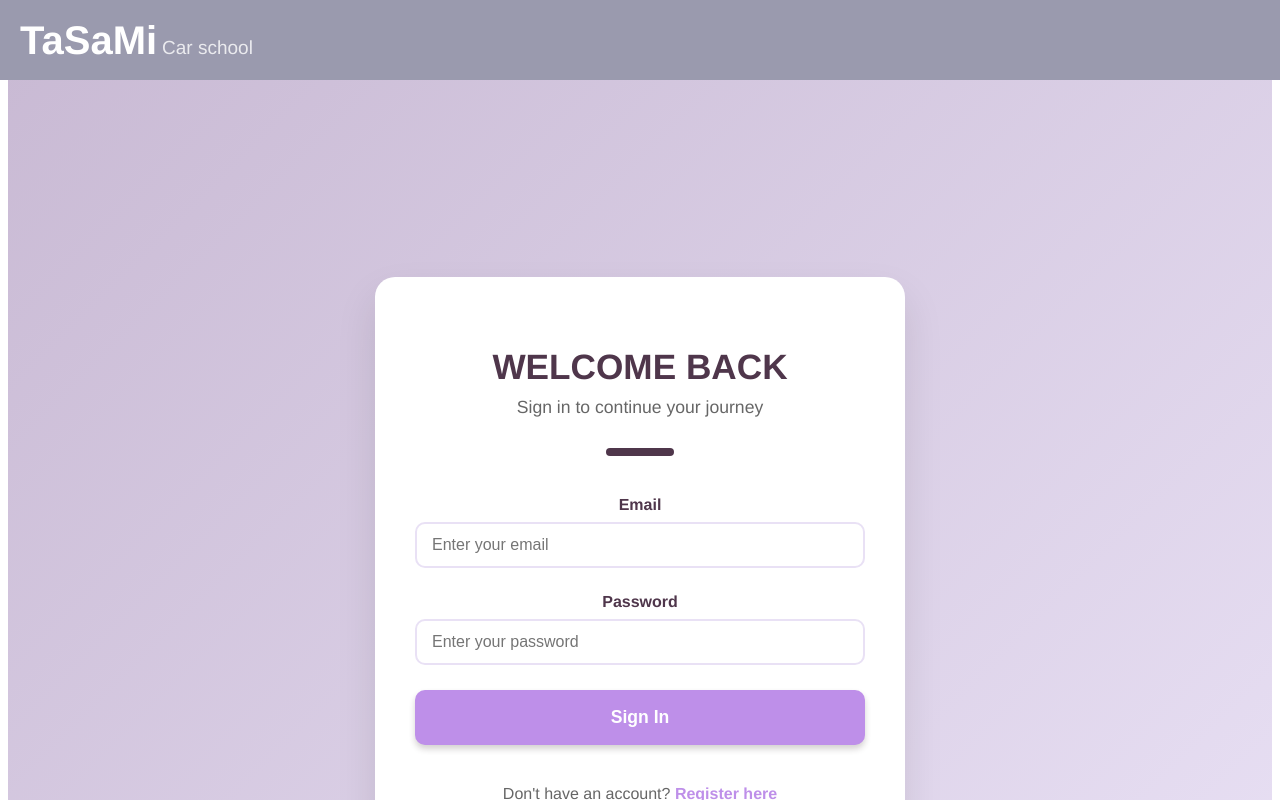
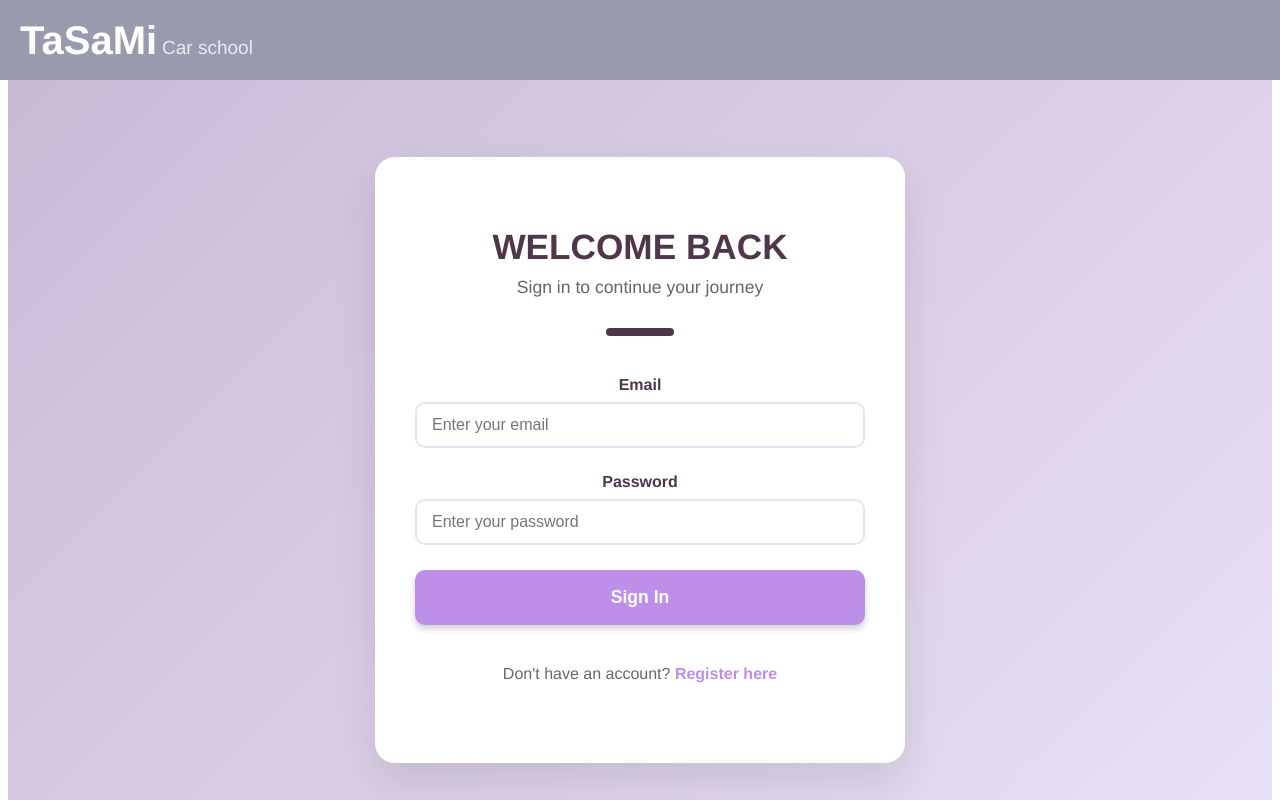
Before and after one commit to alim344/IIS-front, a Vue app in the folder autoskola-front/: page /login in a window 1280 px wide. Shown: the top 800 px of the page. Built offline with nearby package versions, Linux system fonts and the light colour scheme.

Commit message:
Fixing padding

```diff
--- a/autoskola-front/src/view/LoginView.vue
+++ b/autoskola-front/src/view/LoginView.vue
@@ -172,7 +172,7 @@ body, html {
   justify-content: center;
   align-items: center;
   min-height: 100vh;
-  padding: 120px 20px 40px;
+  padding: auto;
 }
 
 .login-card {
```
